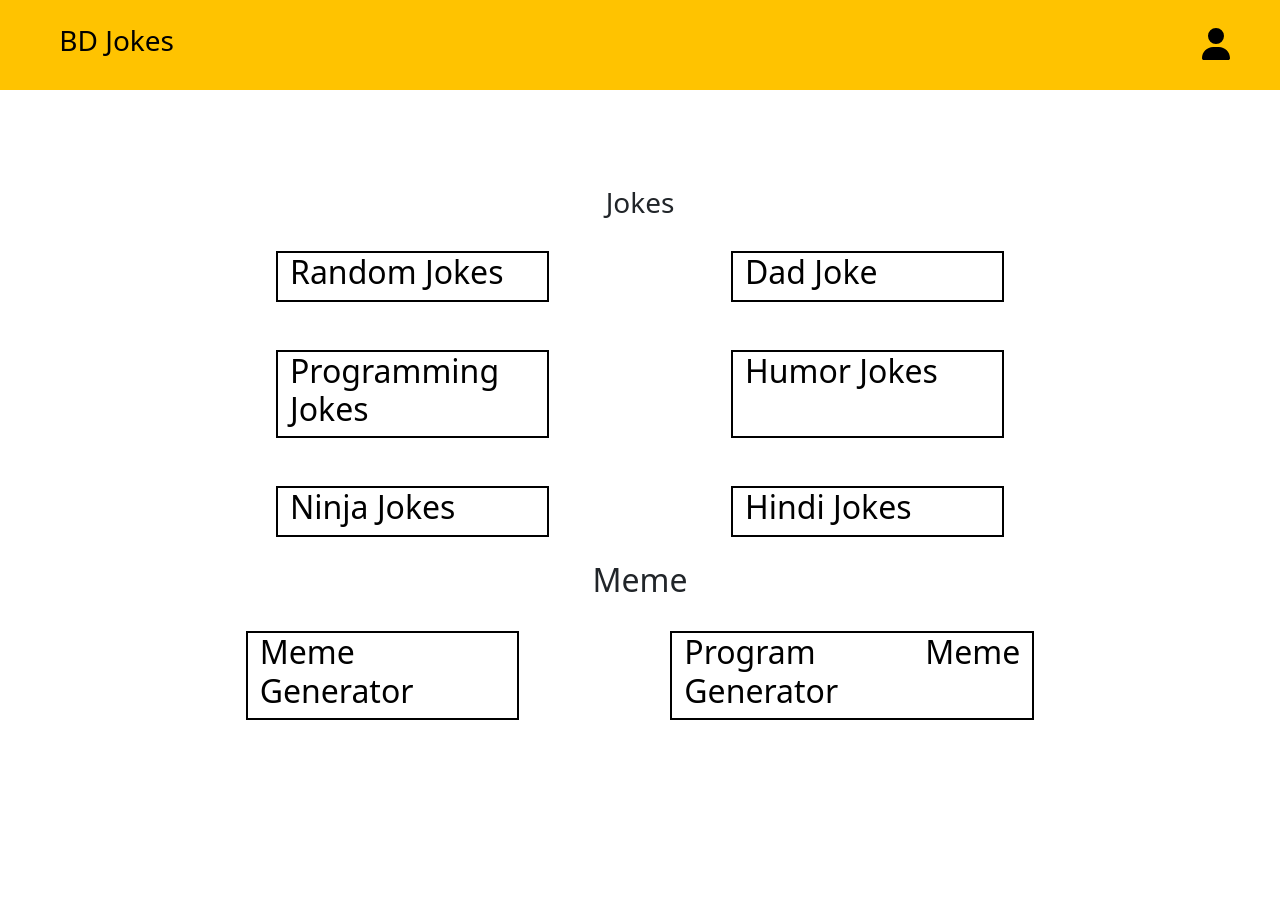
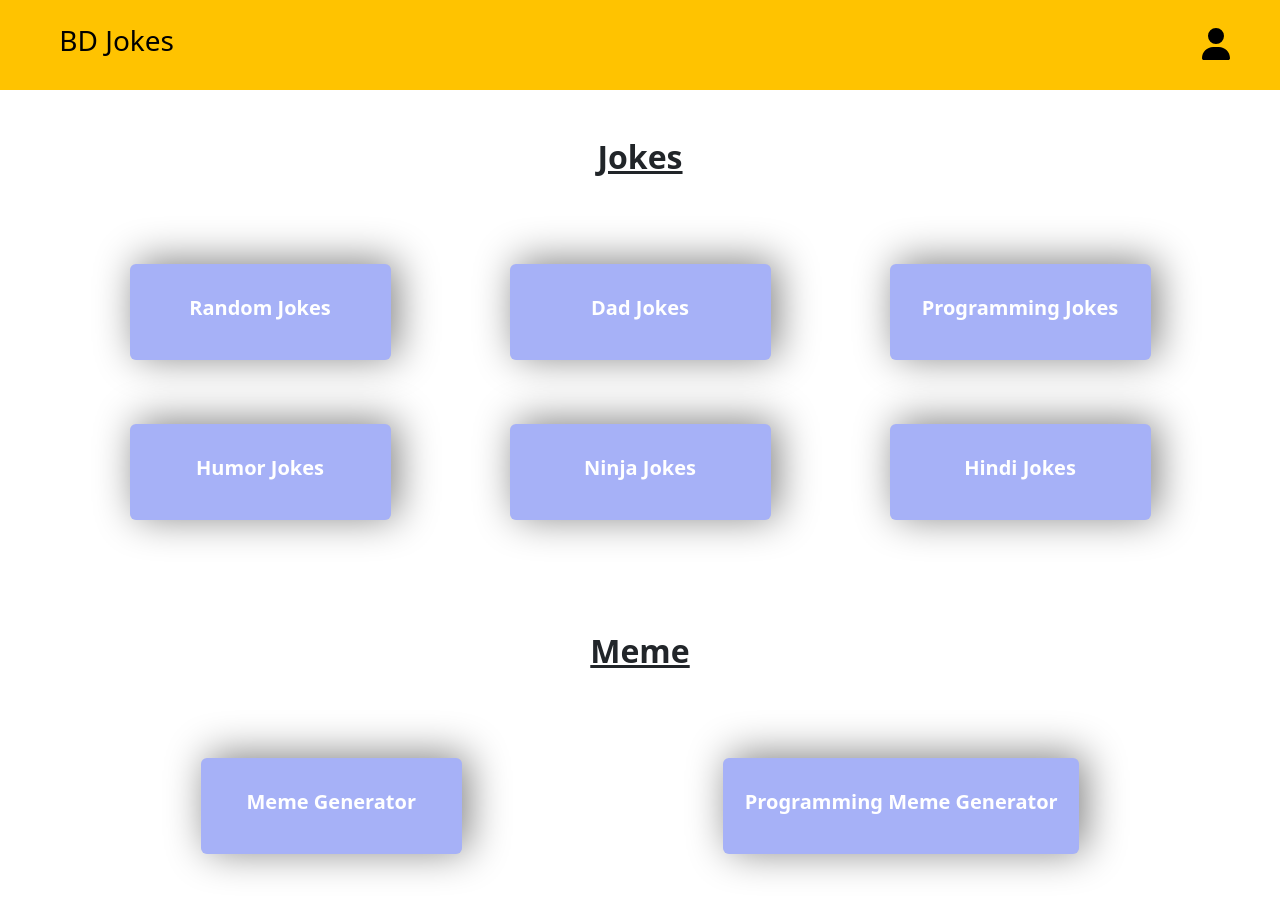
Before and after one commit to mrdhurva/Joke-Website, a React (Create React App) app: page / in a window 1280 px wide. Shown: the top 914 px of the page. Before the commit the page ends 800 px from the top, so only its background shows below. Built offline with nearby package versions, Linux system fonts and the light colour scheme.

Commit message:
columns style changes

```diff
--- a/src/componentcss/home.css
+++ b/src/componentcss/home.css
@@ -1,26 +1,37 @@
-.jokesAndMeme{
-    /* border: 2px solid black; */
-    padding:3rem 0rem;
+.jokesAndMeme .container{
+  margin-bottom: 5rem;
 }
 
-.jokesAndMeme .jokesAccount .row,.memegenerator .row{
-    padding:1.5rem;
-    display:flex;
-    justify-content:space-evenly;
-    text-align: justify;
-    /* border:2px solid black; */
+.jokesAndMeme .container h3{
+  padding-bottom: 3rem;
+  font-size: 2rem;
 }
 
-.jokesAndMeme .jokesAccount .row .col,.memegenerator .row .col{
-    border:2px solid black;
+.jokesAndMeme .container .row{
+  padding: 2rem 0rem;
+  display: flex;
+  justify-content: space-around;
 }
 
-.jokesAndMeme .jokesAccount .row .col a,.memegenerator .row .col a{
-
-    /* width: fit-content; */
+.jokesAndMeme .container .row .col .card {
+  filter: drop-shadow(6px -3px 20px #808080);
+  -webkit-filter: drop-shadow(6px -3px 20px #808080);
+  -moz-filter: drop-shadow(6px -3px 20px #808080);
+  background-color: #a6b1f7;
+  border: none;
 }
 
-.jokesAndMeme .jokesAccount .row .col a,.memegenerator .row .col a{
-    text-decoration:none;
-    color:black;
+
+.jokesAndMeme .container .row .col .card .card-body{
+  padding: 2rem 1rem;
 }
+
+.jokesAndMeme .container .row .col .card .card-body a{
+  text-decoration: none;
+  color: white;
+  text-align: center;
+}
+
+.jokesAndMeme .container .row .col .card .card-body a h5{
+  font-weight: bold;
+}
--- a/src/components/HomePage.js
+++ b/src/components/HomePage.js
@@ -7,57 +7,89 @@ import home from '../componentcss/home.css'
 function HomePage() {
   return (
     <div className='jokesAndMeme mt-5' >
-      <div className='container jokesAccount text-center' >
-        <h3>Jokes</h3>
-        <Row  >
+      <div className='container jokesAccount' >
+        <h3 className='text-center fw-bolder text-decoration-underline' >Jokes</h3>
+        <Row>
           <Col className='col-3' >
+          <div className='card ' >
+              <div className='card-body' >
                 <Link to='randomjoke' >
                   <Jokes title='Random Jokes' />
                 </Link>
+              </div>
+            </div>
           </Col>
           <Col className='col-3' >
+          <div className='card' >
+              <div className='card-body' >
                 <Link to='dadjoke' >
-              <Jokes title='Dad Joke' />
+                  <Jokes title='Dad Jokes' />
                 </Link>
+              </div>
+            </div>
+          </Col>
+          <Col className='col-3' >
+          <div className='card' >
+              <div className='card-body' >
+                <Link to='programmingjoke' >
+                  <Jokes title='Programming Jokes' />
+                </Link>
+              </div>
+            </div>
           </Col>
         </Row>
         <Row>
           <Col className='col-3' >
-            <Link to='programmingjokes' >
-              <Jokes title='Programming Jokes' />
+          <div className='card' >
+              <div className='card-body' >
+                <Link to='humorjoke' >
+                  <Jokes title='Humor Jokes' />
                 </Link>
+              </div>
+            </div>
           </Col>
           <Col className='col-3' >
-            <Link to='humorjokes' >
-              <Jokes title='Humor Jokes' />
-            </Link>
-          </Col>
-        </Row>
-        <Row>
-          <Col className='col-3' >
-            <Link to='ninjajokes' >
+          <div className='card' >
+              <div className='card-body' >
+                <Link to='ninjajoke' >
                   <Jokes title='Ninja Jokes' />
                 </Link>
+              </div>
+            </div>
           </Col>
           <Col className='col-3' >
-            <Link to='hindijokes' >
+          <div className='card' >
+              <div className='card-body' >
+                <Link to='hindijoke' >
                   <Jokes title='Hindi Jokes' />
                 </Link>
+              </div>
+            </div>
           </Col>
         </Row>
       </div>
-      <div className='container memegenerator text-center' >
-        <h2>Meme</h2>
+      <div className='container meme' >
+        <h3 className='text-center fw-bolder text-decoration-underline' >Meme</h3>
         <Row>
           <Col className='col-3' >
+            <div className='card' >
+              <div className='card-body' >
                 <Link to='memegenerator' >
                   <Jokes title='Meme Generator' />
                 </Link>
+              </div>
+            </div>
+
           </Col>
           <Col className='col-4' >
+            <div className='card' >
+              <div className='card-body' >
                 <Link to='programmemegenerator' >
-              <Jokes title='Program Meme Generator' />
+                  <Jokes title='Programming Meme Generator' />
                 </Link>
+              </div>
+            </div>
+
           </Col>
         </Row>
       </div>
@@ -68,7 +100,7 @@ function HomePage() {
 function Jokes({ title }) {
   return (
     <>
-      <h2>{title}</h2>
+      <h5>{title}</h5>
     </>
   )
 }
```
Lines whose indentation alone changed are shown as unchanged.
